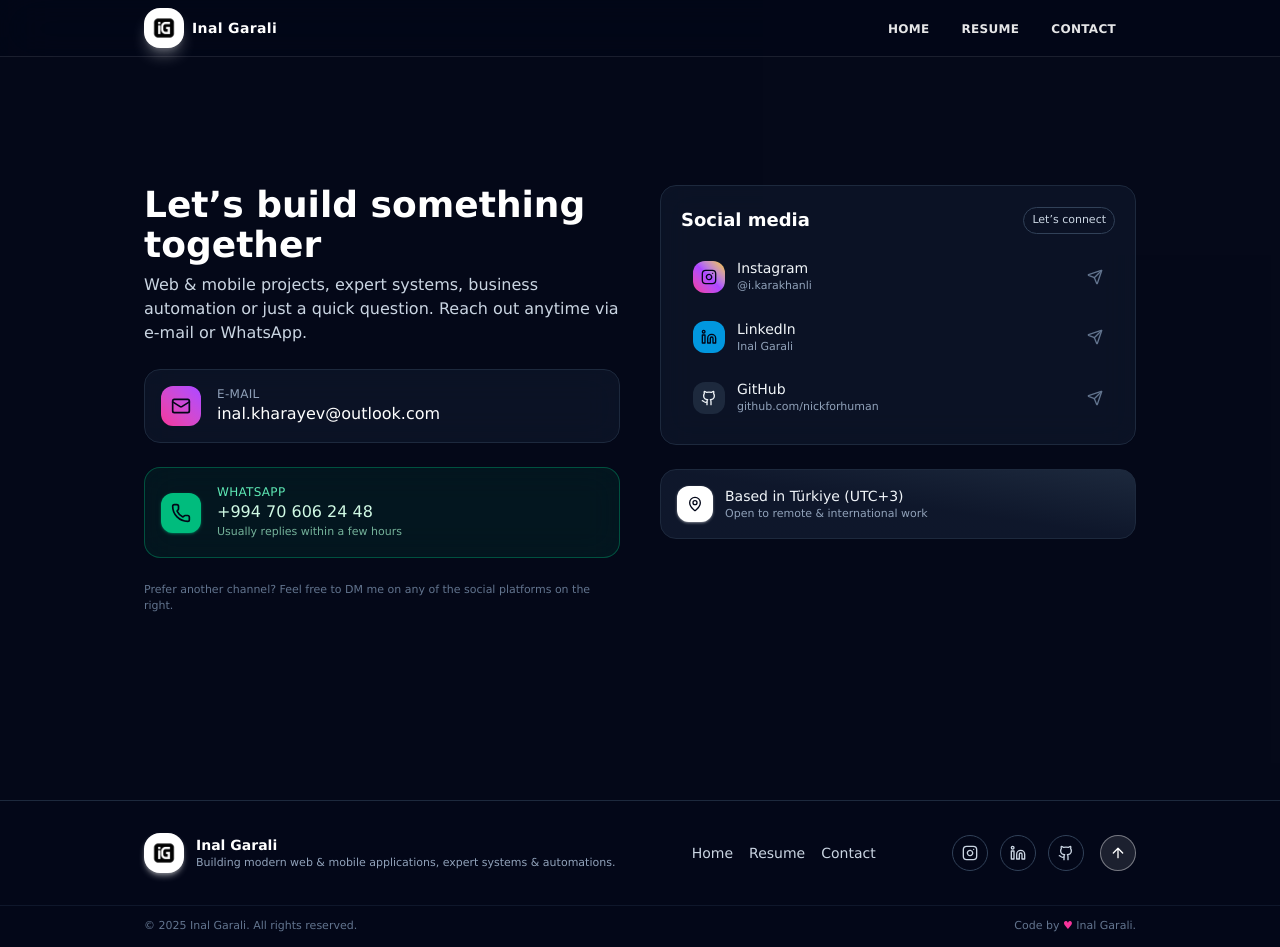
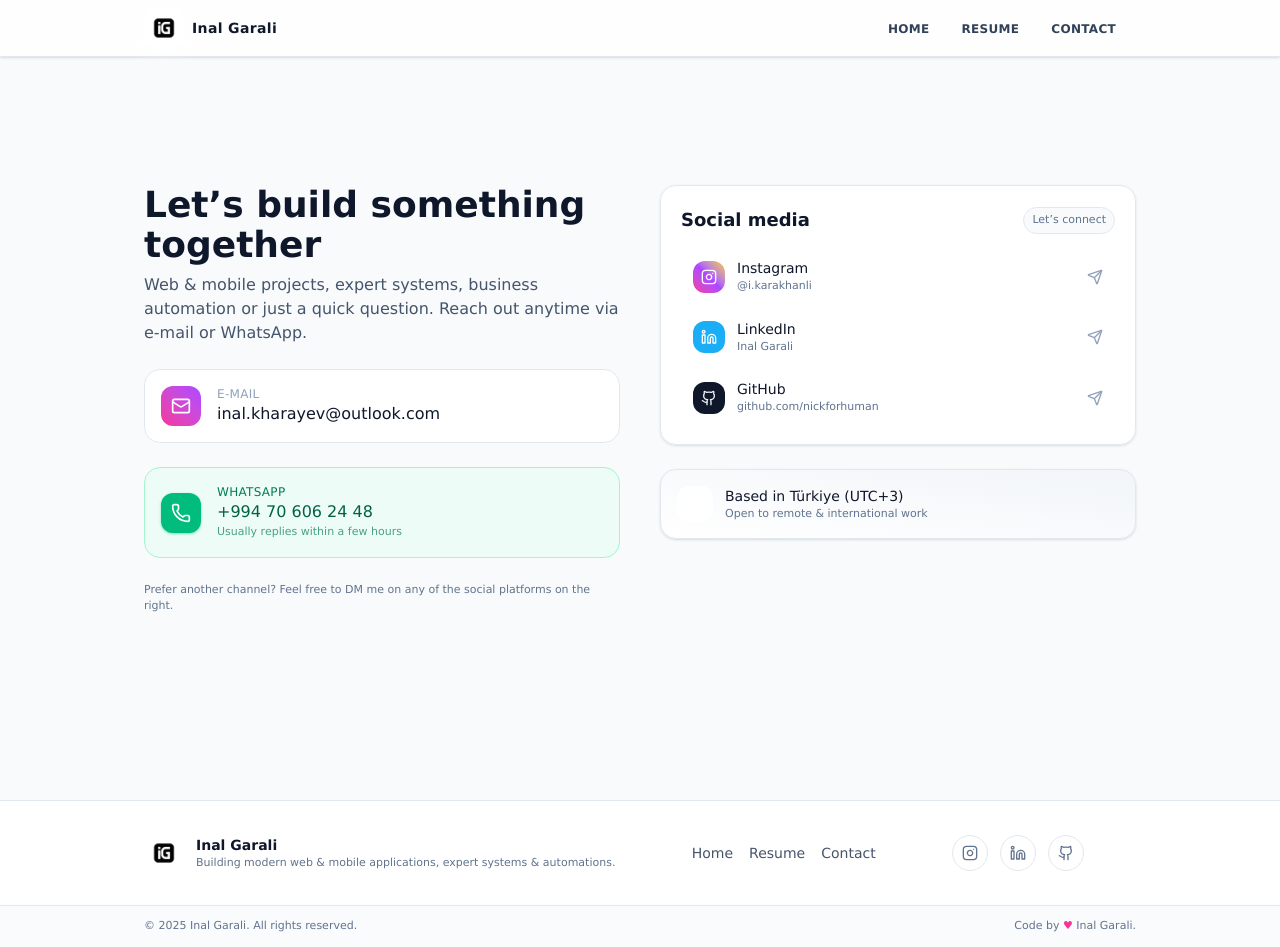
Before and after one commit to nickforhuman/inalkara, a Vue app: page /contact in a window 1280 px wide. Built offline with nearby package versions, Linux system fonts and the light colour scheme.

Commit message:
add light mod

```diff
--- a/src/components/FooterComponent.vue
+++ b/src/components/FooterComponent.vue
@@ -1,10 +1,10 @@
 <template>
-  <footer class="w-full border-t border-slate-800 bg-slate-950/95">
+  <footer class="w-full border-t border-slate-200 bg-white">
     <div
       class="max-w-5xl mx-auto px-4 py-8 flex flex-col gap-6 md:flex-row md:items-center md:justify-between"
     >
       <div class="flex items-center gap-3">
-        <div class="w-10 h-10 rounded-2xl bg-secondary p-1.5 shadow-md shadow-secondary/40">
+        <div class="w-10 h-10 rounded-2xl bg-secondary p-1.5 shadow-md shadow-secondary/30">
           <img
             src="@/assets/images/logo/logo.png"
             alt="logo"
@@ -12,8 +12,8 @@
           />
         </div>
         <div class="flex flex-col">
-          <span class="text-sm font-semibold text-secondary">Inal Garali</span>
-          <span class="text-[11px] text-slate-400">
+          <span class="text-sm font-semibold text-slate-900">Inal Garali</span>
+          <span class="text-[11px] text-slate-500">
             Building modern web & mobile applications, expert systems & automations.
           </span>
         </div>
@@ -23,17 +23,17 @@
       <nav class="text-xs md:text-sm">
         <ul class="flex flex-wrap items-center gap-3 md:gap-4">
           <li>
-            <router-link to="/" class="text-slate-300 hover:text-secondary transition">
+            <router-link to="/" class="text-slate-600 hover:text-secondary transition">
               Home
             </router-link>
           </li>
           <li>
-            <router-link to="/resume" class="text-slate-300 hover:text-secondary transition">
+            <router-link to="/resume" class="text-slate-600 hover:text-secondary transition">
               Resume
             </router-link>
           </li>
           <li>
-            <router-link to="/contact" class="text-slate-300 hover:text-secondary transition">
+            <router-link to="/contact" class="text-slate-600 hover:text-secondary transition">
               Contact
             </router-link>
           </li>
@@ -45,7 +45,7 @@
           href="https://instagram.com/i.karakhanli"
           target="_blank"
           rel="noreferrer"
-          class="inline-flex items-center justify-center w-9 h-9 rounded-full border border-slate-700 hover:border-pink-500 hover:bg-pink-500/10 text-slate-300 hover:text-pink-400 transition"
+          class="inline-flex items-center justify-center w-9 h-9 rounded-full border border-slate-200 hover:border-pink-500 hover:bg-pink-50 text-slate-500 hover:text-pink-500 transition"
         >
           <Instagram class="w-4 h-4" />
         </a>
@@ -53,7 +53,7 @@
           href="https://linkedin.com/in/inal-karakhanli"
           target="_blank"
           rel="noreferrer"
-          class="inline-flex items-center justify-center w-9 h-9 rounded-full border border-slate-700 hover:border-sky-500 hover:bg-sky-500/10 text-slate-300 hover:text-sky-400 transition"
+          class="inline-flex items-center justify-center w-9 h-9 rounded-full border border-slate-200 hover:border-sky-500 hover:bg-sky-50 text-slate-500 hover:text-sky-500 transition"
         >
           <Linkedin class="w-4 h-4" />
         </a>
@@ -61,21 +61,21 @@
           href="https://github.com/nickforhuman"
           target="_blank"
           rel="noreferrer"
-          class="inline-flex items-center justify-center w-9 h-9 rounded-full border border-slate-700 hover:border-slate-300 hover:bg-slate-800/70 text-slate-300 hover:text-slate-50 transition"
+          class="inline-flex items-center justify-center w-9 h-9 rounded-full border border-slate-200 hover:border-slate-700 hover:bg-slate-100 text-slate-500 hover:text-slate-900 transition"
         >
           <Github class="w-4 h-4" />
         </a>
 
         <button
           @click="scrollTop"
-          class="ml-1 inline-flex items-center justify-center w-9 h-9 rounded-full bg-secondary/10 border border-secondary/40 text-secondary hover:bg-secondary hover:text-slate-950 transition"
+          class="ml-1 inline-flex items-center justify-center w-9 h-9 rounded-full bg-secondary/10 border border-secondary/40 text-secondary hover:bg-secondary hover:text-white transition"
         >
           <ArrowUp class="w-4 h-4" />
         </button>
       </div>
     </div>
 
-    <div class="border-t border-slate-900">
+    <div class="border-t border-slate-200 bg-slate-50/70">
       <div
         class="max-w-5xl mx-auto px-4 py-3 flex flex-col md:flex-row gap-2 md:items-center md:justify-between"
       >
--- a/src/components/NavigationComponent.vue
+++ b/src/components/NavigationComponent.vue
@@ -2,7 +2,7 @@
   <!-- top nav -->
   <nav
     data-navigation
-    class="fixed top-0 left-0 w-full z-50 border-b border-white/10 bg-slate-950/70 backdrop-blur-xl"
+    class="fixed top-0 left-0 w-full z-50 border-b border-slate-200 bg-white/80 backdrop-blur-xl shadow-sm"
   >
     <div class="max-w-5xl mx-auto px-4 flex justify-between md:justify-between items-center py-2">
       <!-- logo start  -->
@@ -14,7 +14,7 @@
             alt="logo"
           />
         </router-link>
-        <span class="hidden sm:inline text-sm font-semibold tracking-wide text-secondary">
+        <span class="hidden sm:inline text-sm font-semibold tracking-wide text-slate-900">
           Inal Garali
         </span>
       </div>
@@ -25,7 +25,7 @@
         <ul data-navigation class="flex justify-center items-center gap-2 m-2">
           <li>
             <router-link
-              class="px-3 py-1.5 rounded-full text-xs font-semibold uppercase tracking-wide text-secondary/90 hover:text-secondary bg-transparent hover:bg-secondary/10 transition-all"
+              class="px-3 py-1.5 rounded-full text-xs font-semibold uppercase tracking-wide text-slate-700 hover:text-slate-900 bg-transparent hover:bg-slate-100 transition-all"
               to="/"
             >
               Home
@@ -33,7 +33,7 @@
           </li>
           <li>
             <router-link
-              class="px-3 py-1.5 rounded-full text-xs font-semibold uppercase tracking-wide text-secondary/90 hover:text-secondary bg-transparent hover:bg-secondary/10 transition-all"
+              class="px-3 py-1.5 rounded-full text-xs font-semibold uppercase tracking-wide text-slate-700 hover:text-slate-900 bg-transparent hover:bg-slate-100 transition-all"
               to="/resume"
             >
               Resume
@@ -41,7 +41,7 @@
           </li>
           <li>
             <router-link
-              class="px-3 py-1.5 rounded-full text-xs font-semibold uppercase tracking-wide text-secondary/90 hover:text-secondary bg-transparent hover:bg-secondary/10 transition-all"
+              class="px-3 py-1.5 rounded-full text-xs font-semibold uppercase tracking-wide text-slate-700 hover:text-slate-900 bg-transparent hover:bg-slate-100 transition-all"
               to="/contact"
             >
               Contact
@@ -54,9 +54,9 @@
       <div data-navigation class="md:hidden flex justify-center items-center m-1">
         <button
           @click="sidebarToggle()"
-          class="inline-flex items-center justify-center px-3 py-2 bg-secondary/20 border border-secondary/30 backdrop-blur-md rounded-3xl active:scale-95 transition"
+          class="inline-flex items-center justify-center px-3 py-2 bg-slate-100 border border-slate-200 backdrop-blur-md rounded-3xl active:scale-95 transition"
         >
-          <Ellipsis class="text-danger w-5 h-5" />
+          <Ellipsis class="w-5 h-5 text-slate-700" />
         </button>
       </div>
     </div>
@@ -66,11 +66,11 @@
   <transition name="slide">
     <div v-if="isSidebar" class="fixed inset-0 z-50 flex">
       <!-- overlay -->
-      <div class="flex-1 bg-black/50 backdrop-blur-sm" @click="sidebarToggle()"></div>
+      <div class="flex-1 bg-black/30 backdrop-blur-sm" @click="sidebarToggle()"></div>
 
       <!-- panel -->
       <aside
-        class="w-72 sm:w-80 h-full bg-slate-950/95 border-l border-white/10 backdrop-blur-2xl flex flex-col justify-between shadow-2xl"
+        class="w-72 sm:w-80 h-full bg-white border-l border-slate-200 backdrop-blur-2xl flex flex-col justify-between shadow-2xl"
       >
         <!-- header + nav -->
         <div>
@@ -82,13 +82,13 @@
                 alt="logo"
               />
               <div class="flex flex-col">
-                <span class="text-sm font-semibold text-secondary">Inal Garali</span>
-                <span class="text-[11px] text-slate-400">Fullstack Developer</span>
+                <span class="text-sm font-semibold text-slate-900">Inal Garali</span>
+                <span class="text-[11px] text-slate-500">Fullstack Developer</span>
               </div>
             </div>
             <button
               @click="sidebarToggle()"
-              class="inline-flex items-center justify-center p-2 rounded-full border border-slate-700 text-slate-300 hover:border-secondary hover:text-secondary transition"
+              class="inline-flex items-center justify-center p-2 rounded-full border border-slate-200 text-slate-500 hover:border-secondary hover:text-secondary transition"
             >
               <MoveLeft class="w-4 h-4" />
             </button>
@@ -99,7 +99,7 @@
               <router-link
                 @click="sidebarToggle()"
                 to="/"
-                class="flex items-center px-4 py-2 rounded-xl text-sm font-medium text-slate-200 hover:bg-secondary/15 hover:text-secondary transition"
+                class="flex items-center px-4 py-2 rounded-xl text-sm font-medium text-slate-800 hover:bg-slate-100 hover:text-slate-900 transition"
               >
                 Home
               </router-link>
@@ -108,7 +108,7 @@
               <router-link
                 @click="sidebarToggle()"
                 to="/resume"
-                class="flex items-center px-4 py-2 rounded-xl text-sm font-medium text-slate-200 hover:bg-secondary/15 hover:text-secondary transition"
+                class="flex items-center px-4 py-2 rounded-xl text-sm font-medium text-slate-800 hover:bg-slate-100 hover:text-slate-900 transition"
               >
                 Resume
               </router-link>
@@ -117,7 +117,7 @@
               <router-link
                 @click="sidebarToggle()"
                 to="/contact"
-                class="flex items-center px-4 py-2 rounded-xl text-sm font-medium text-slate-200 hover:bg-secondary/15 hover:text-secondary transition"
+                class="flex items-center px-4 py-2 rounded-xl text-sm font-medium text-slate-800 hover:bg-slate-100 hover:text-slate-900 transition"
               >
                 Contact
               </router-link>
@@ -126,12 +126,12 @@
         </div>
 
         <!-- whatsapp / footer -->
-        <div class="border-t border-slate-800 px-4 py-4">
+        <div class="border-t border-slate-200 px-4 py-4 bg-slate-50/60">
           <a
             href="https://wa.me/994706062448"
             target="_blank"
             rel="noreferrer"
-            class="flex items-center gap-3 px-4 py-2.5 rounded-2xl bg-emerald-500/10 border border-emerald-500/40 text-sm font-medium text-emerald-200 hover:bg-emerald-500/20 transition"
+            class="flex items-center gap-3 px-4 py-2.5 rounded-2xl bg-emerald-50 border border-emerald-200 text-sm font-medium text-emerald-700 hover:bg-emerald-100 transition"
           >
             <img src="@/assets/images/media/wp.png" class="w-6 h-6" alt="whatsapp" />
             <span>Whatsapp ile iletişime geç</span>
--- a/src/views/ContactView.vue
+++ b/src/views/ContactView.vue
@@ -1,56 +1,59 @@
 <template>
-  <section class="w-full flex flex-col justify-center items-center min-h-screen bg-slate-950/90">
+  <section class="w-full flex flex-col justify-center items-center min-h-screen bg-slate-50">
     <div class="max-w-5xl mx-auto px-4 py-16">
       <div data-contact class="grid md:grid-cols-2 grid-cols-1 gap-10">
+        <!-- left side -->
         <div class="flex flex-col gap-6">
           <div>
-            <h1 class="text-3xl md:text-4xl font-bold text-secondary mb-2">
+            <h1 class="text-3xl md:text-4xl font-bold text-slate-900 mb-2">
               Let’s build something together
             </h1>
-            <p class="text-sm md:text-base text-slate-300">
+            <p class="text-sm md:text-base text-slate-600">
               Web & mobile projects, expert systems, business automation or just a quick question.
               Reach out anytime via e-mail or WhatsApp.
             </p>
           </div>
 
+          <!-- email card -->
           <div
-            class="rounded-2xl border border-slate-800 bg-slate-900/70 backdrop-blur-lg p-4 flex items-center gap-4 hover:border-secondary/70 hover:-translate-y-0.5 transition"
+            class="rounded-2xl border border-slate-200 bg-white/90 backdrop-blur-lg p-4 flex items-center gap-4 hover:border-secondary/70 hover:-translate-y-0.5 hover:shadow-md transition"
           >
             <div
               class="w-10 h-10 rounded-xl bg-gradient-to-tr from-pink-500 to-purple-500 flex items-center justify-center"
             >
-              <Mail class="w-5 h-5 text-slate-950" />
+              <Mail class="w-5 h-5 text-white" />
             </div>
             <div class="flex flex-col">
               <span class="text-xs uppercase tracking-wide text-slate-400">E-mail</span>
               <a
                 href="mailto:inal.kharayev@outlook.com"
-                class="text-sm md:text-base text-secondary hover:underline break-all"
+                class="text-sm md:text-base text-slate-900 hover:underline break-all"
               >
                 inal.kharayev@outlook.com
               </a>
             </div>
           </div>
 
+          <!-- whatsapp card -->
           <div
-            class="rounded-2xl border border-emerald-700/60 bg-emerald-900/20 backdrop-blur-lg p-4 flex items-center gap-4 hover:border-emerald-400/80 hover:-translate-y-0.5 transition"
+            class="rounded-2xl border border-emerald-200 bg-emerald-50/80 backdrop-blur-lg p-4 flex items-center gap-4 hover:border-emerald-400/80 hover:-translate-y-0.5 hover:shadow-md transition"
           >
             <div
               class="w-10 h-10 rounded-xl bg-emerald-500 flex items-center justify-center shadow shadow-emerald-500/40"
             >
-              <Phone class="w-5 h-5 text-slate-950" />
+              <Phone class="w-5 h-5 text-white" />
             </div>
             <div class="flex flex-col">
-              <span class="text-xs uppercase tracking-wide text-emerald-300">WhatsApp</span>
+              <span class="text-xs uppercase tracking-wide text-emerald-700">WhatsApp</span>
               <a
                 href="https://wa.me/994706062448"
                 target="_blank"
                 rel="noreferrer"
-                class="text-sm md:text-base text-emerald-100 hover:underline"
+                class="text-sm md:text-base text-emerald-800 hover:underline"
               >
                 +994 70 606 24 48
               </a>
-              <span class="text-[11px] text-emerald-200/70">
+              <span class="text-[11px] text-emerald-700/70">
                 Usually replies within a few hours
               </span>
             </div>
@@ -61,96 +64,102 @@
           </p>
         </div>
 
+        <!-- right side -->
         <div class="flex flex-col gap-6">
+          <!-- socials card -->
           <div
-            class="rounded-2xl border border-slate-800 bg-slate-900/70 backdrop-blur-lg p-5 flex flex-col gap-4"
+            class="rounded-2xl border border-slate-200 bg-white/90 backdrop-blur-lg p-5 flex flex-col gap-4 shadow-sm"
           >
             <div data-contact class="flex items-center justify-between">
-              <h2 class="text-lg font-semibold text-secondary">Social media</h2>
+              <h2 class="text-lg font-semibold text-slate-900">Social media</h2>
               <span
-                class="text-[11px] px-2 py-1 rounded-full border border-slate-700 text-slate-300"
+                class="text-[11px] px-2 py-1 rounded-full border border-slate-200 text-slate-500 bg-slate-50"
               >
                 Let’s connect
               </span>
             </div>
 
             <ul data-contact class="space-y-2">
+              <!-- Instagram -->
               <li>
                 <a
                   href="https://instagram.com/i.karakhanli"
                   target="_blank"
                   rel="noreferrer"
-                  class="flex items-center justify-between px-3 py-2 rounded-xl hover:bg-slate-800/80 transition"
+                  class="flex items-center justify-between px-3 py-2 rounded-xl hover:bg-slate-100 transition"
                 >
                   <div class="flex items-center gap-3">
                     <div
                       class="w-8 h-8 rounded-xl bg-gradient-to-tr from-pink-500 via-purple-500 to-yellow-400 flex items-center justify-center"
                     >
-                      <Instagram class="w-4 h-4 text-slate-950" />
+                      <Instagram class="w-4 h-4 text-white" />
                     </div>
                     <div class="flex flex-col">
-                      <span class="text-sm text-slate-100">Instagram</span>
-                      <span class="text-[11px] text-slate-400">@i.karakhanli</span>
+                      <span class="text-sm text-slate-900">Instagram</span>
+                      <span class="text-[11px] text-slate-500">@i.karakhanli</span>
                     </div>
                   </div>
-                  <Send class="w-4 h-4 text-slate-500" />
+                  <Send class="w-4 h-4 text-slate-400" />
                 </a>
               </li>
 
+              <!-- LinkedIn -->
               <li>
                 <a
                   href="https://www.linkedin.com/in/inal-karakhanli/"
                   target="_blank"
                   rel="noreferrer"
-                  class="flex items-center justify-between px-3 py-2 rounded-xl hover:bg-slate-800/80 transition"
+                  class="flex items-center justify-between px-3 py-2 rounded-xl hover:bg-slate-100 transition"
                 >
                   <div class="flex items-center gap-3">
                     <div class="w-8 h-8 rounded-xl bg-sky-500/90 flex items-center justify-center">
-                      <Linkedin class="w-4 h-4 text-slate-950" />
+                      <Linkedin class="w-4 h-4 text-white" />
                     </div>
                     <div class="flex flex-col">
-                      <span class="text-sm text-slate-100">LinkedIn</span>
-                      <span class="text-[11px] text-slate-400">Inal Garali</span>
+                      <span class="text-sm text-slate-900">LinkedIn</span>
+                      <span class="text-[11px] text-slate-500">Inal Garali</span>
                     </div>
                   </div>
-                  <Send class="w-4 h-4 text-slate-500" />
+                  <Send class="w-4 h-4 text-slate-400" />
                 </a>
               </li>
 
+              <!-- GitHub -->
               <li>
                 <a
                   href="https://github.com/nickforhuman"
                   target="_blank"
                   rel="noreferrer"
-                  class="flex items-center justify-between px-3 py-2 rounded-xl hover:bg-slate-800/80 transition"
+                  class="flex items-center justify-between px-3 py-2 rounded-xl hover:bg-slate-100 transition"
                 >
                   <div class="flex items-center gap-3">
-                    <div class="w-8 h-8 rounded-xl bg-slate-800 flex items-center justify-center">
+                    <div class="w-8 h-8 rounded-xl bg-slate-900 flex items-center justify-center">
                       <Github class="w-4 h-4 text-slate-100" />
                     </div>
                     <div class="flex flex-col">
-                      <span class="text-sm text-slate-100">GitHub</span>
-                      <span class="text-[11px] text-slate-400">github.com/nickforhuman</span>
+                      <span class="text-sm text-slate-900">GitHub</span>
+                      <span class="text-[11px] text-slate-500">github.com/nickforhuman</span>
                     </div>
                   </div>
-                  <Send class="w-4 h-4 text-slate-500" />
+                  <Send class="w-4 h-4 text-slate-400" />
                 </a>
               </li>
             </ul>
           </div>
 
+          <!-- location card -->
           <div
             data-contact
-            class="rounded-2xl border border-slate-800 bg-gradient-to-tr from-slate-900 via-slate-900 to-slate-800 p-4 flex items-center gap-3"
+            class="rounded-2xl border border-slate-200 bg-gradient-to-tr from-white via-slate-50 to-slate-100 p-4 flex items-center gap-3 shadow-sm"
           >
             <div
               class="w-9 h-9 rounded-xl bg-secondary flex items-center justify-center shadow shadow-secondary/40"
             >
-              <MapPin class="w-4 h-4 text-slate-950" />
+              <MapPin class="w-4 h-4 text-white" />
             </div>
             <div class="flex flex-col">
-              <span class="text-sm text-slate-100">Based in Türkiye (UTC+3)</span>
-              <span class="text-[11px] text-slate-400">Open to remote & international work</span>
+              <span class="text-sm text-slate-900">Based in Türkiye (UTC+3)</span>
+              <span class="text-[11px] text-slate-500">Open to remote & international work</span>
             </div>
           </div>
         </div>
@@ -177,11 +186,16 @@ onMounted(() => {
         opacity: 1,
         duration: 1,
         delay: i * 0.2,
-        scrollTrigger: { trigger: el, start: 'top 80%', toggleActions: 'play none none reverse' },
+        scrollTrigger: {
+          trigger: el,
+          start: 'top 80%',
+          toggleActions: 'play none none reverse',
+        },
       },
     )
   })
 })
+
 onBeforeUnmount(() => {
   ScrollTrigger.getAll().forEach((t) => t.kill())
 })
```
Also changed, not shown: src/components/PortfolioComponent.vue (+14 -14 lines), src/components/PreloaderComponent.vue (+11 -11 lines), src/views/HomeView.vue (+12 -12 lines), src/views/ResumeView.vue (+26 -26 lines).
